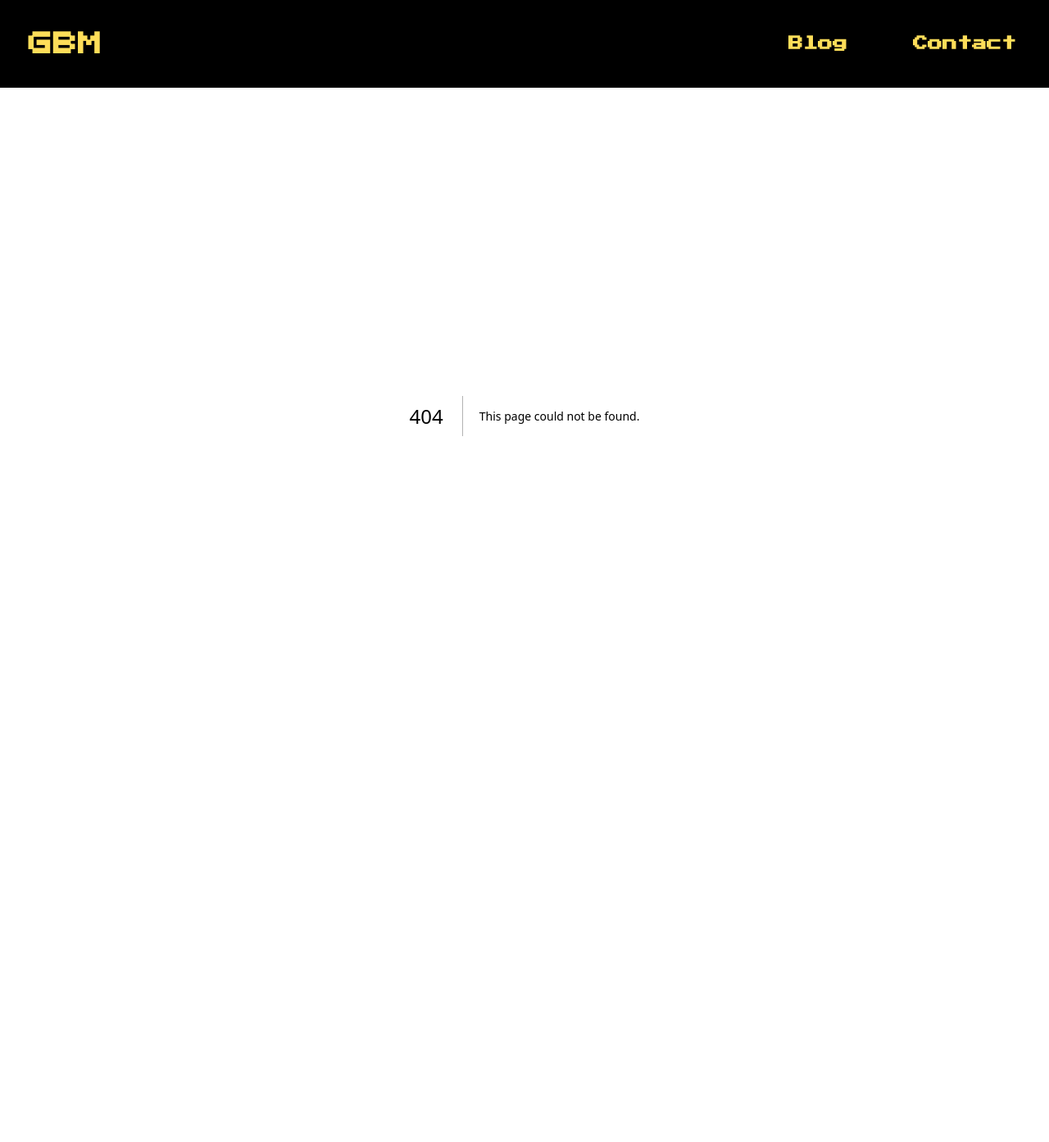
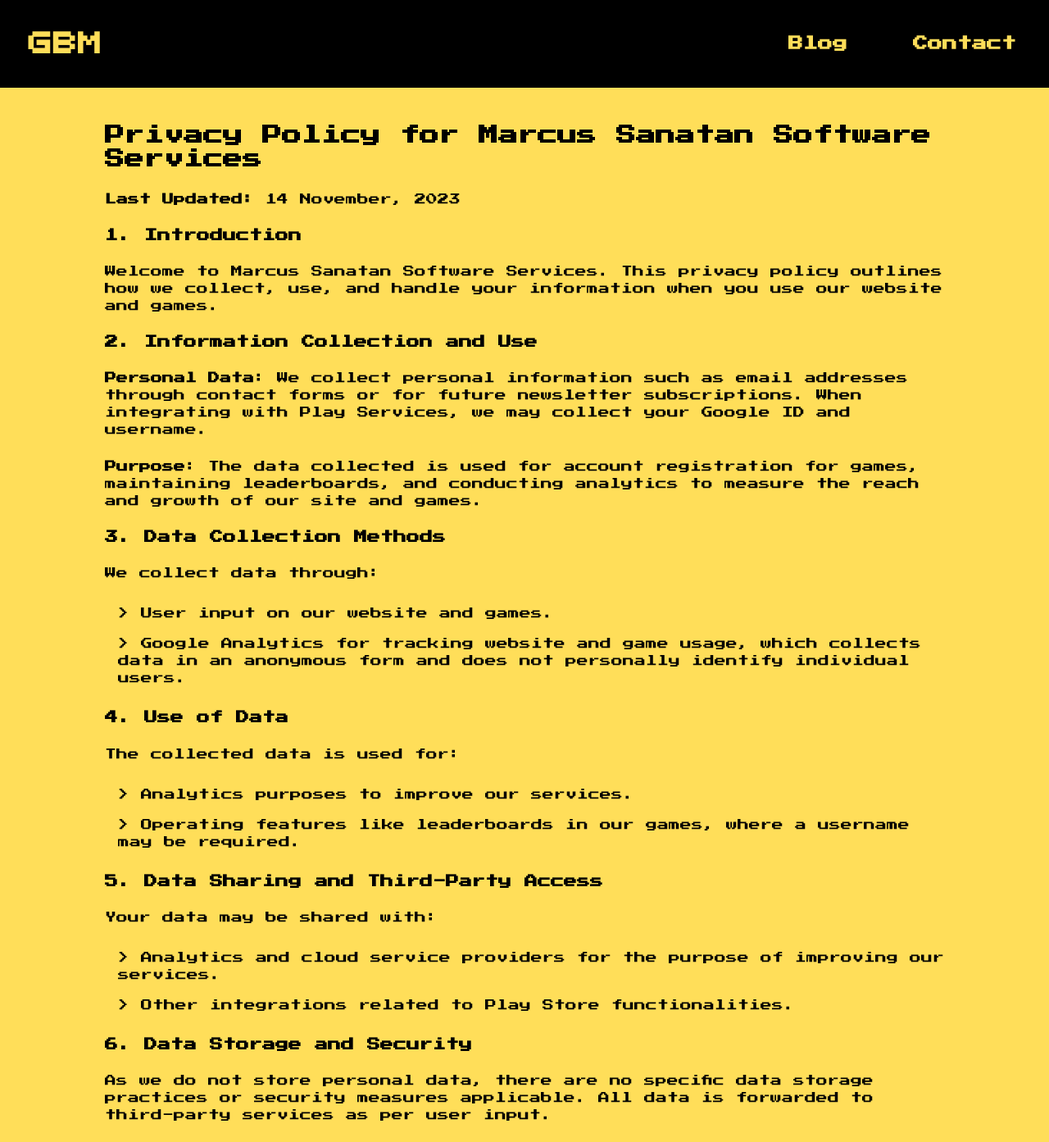
Before and after one commit to msanatan/gameboymarcus.com, a Next.js app: page /privacy-policy/play-store in a window 1280 px wide. Before the commit this address had no page. Shown: the top 1393 px of the page at 82% size. Before the commit the page ends 907 px from the top, so only its background shows below. Built offline with nearby package versions, Linux system fonts and the light colour scheme.

Commit message:
Add the privacy policy to the site

```diff
--- /dev/null
+++ b/app/privacy-policy/play-store/page.mdx
@@ -0,0 +1,76 @@
+import { Flex } from "@chakra-ui/react";
+
+<Flex id="main" direction="column" paddingX={[4, 16, 32]} paddingY={[2, 4, 8]} bg="#FFDE59">
+# Privacy Policy for Marcus Sanatan Software Services
+
+**Last Updated:** 14 November, 2023
+
+## 1. Introduction
+
+Welcome to Marcus Sanatan Software Services. This privacy policy outlines how we collect, use, and handle your information when you use our website and games.
+
+## 2. Information Collection and Use
+
+**Personal Data**: We collect personal information such as email addresses through contact forms or for future newsletter subscriptions. When integrating with Play Services, we may collect your Google ID and username.
+
+**Purpose**: The data collected is used for account registration for games, maintaining leaderboards, and conducting analytics to measure the reach and growth of our site and games.
+
+## 3. Data Collection Methods
+
+We collect data through:
+
+- User input on our website and games.
+- Google Analytics for tracking website and game usage, which collects data in an anonymous form and does not personally identify individual users.
+
+## 4. Use of Data
+
+The collected data is used for:
+
+- Analytics purposes to improve our services.
+- Operating features like leaderboards in our games, where a username may be required.
+
+## 5. Data Sharing and Third-Party Access
+
+Your data may be shared with:
+
+- Analytics and cloud service providers for the purpose of improving our services.
+- Other integrations related to Play Store functionalities.
+
+## 6. Data Storage and Security
+
+As we do not store personal data, there are no specific data storage practices or security measures applicable. All data is forwarded to third-party services as per user input.
+
+## 7. User Rights
+
+Users can contact us directly to access, correct, or delete their personal data, or for any other data-related inquiries.
+
+## 8. International Data Transfers
+
+International data transfers refer to the transfer of data outside the country of residence of the data subject. In our case, this may occur due to the use of international third-party services. We ensure that all such transfers comply with applicable data protection laws.
+
+## 9. Children’s Privacy
+
+Our games and services do not specifically target children under the age of 13. We do not knowingly collect personal information from children under this age.
+
+## 10. Changes to This Privacy Policy
+
+We reserve the right to modify this policy. The most current version will always be posted on our website. We will notify users of significant changes through our website or through other means.
+
+## 11. Google Analytics and Opt-Out Options
+
+Our use of Google Analytics is for gathering non-personal data regarding website and game usage. Since this data is collected anonymously, it does not personally identify individual users. Users who wish to opt out of Google Analytics can use the [Google Analytics Opt-out Browser Add-on](https://tools.google.com/dlpage/gaoptout) or adjust their browser settings to disable cookies.
+
+## 12. Consent
+
+By using our website and games, you consent to our Privacy Policy and agree to its Terms and Conditions.
+
+## 13. Contact Information
+
+If you have any questions or concerns about this privacy policy, please contact us at:
+
+Marcus Sanatan Software Services
+122 Edward Street,
+Port-of-Spain, Trinidad and Tobago
+support@gameboymarcus.com
+
+</Flex>
```
